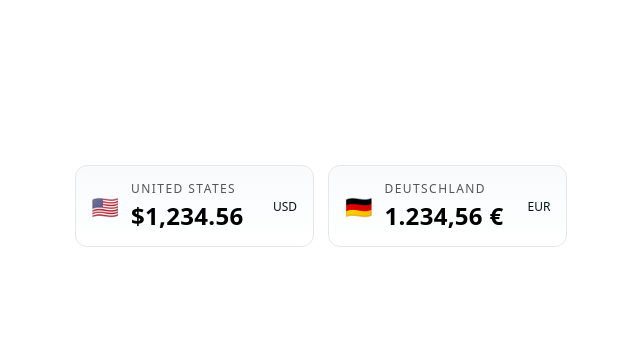
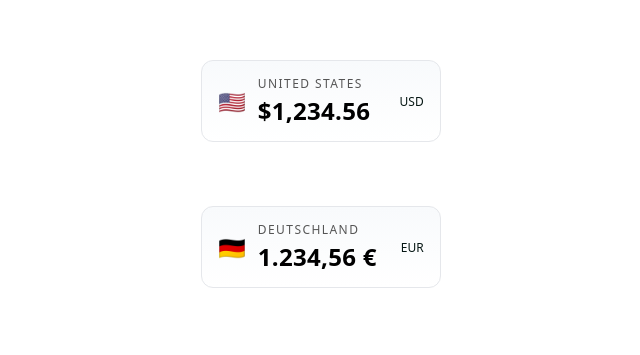
Before and after one commit to xfq/i18n, a plain HTML site: page price-tags/index.html in a window 1280 px wide. Shown: the part 194-549 px from the top of the page, without its empty margins (319-959 px from the left). Drawn offline with Linux system fonts and the light colour scheme.

Commit message:
Tweak the style

```diff
--- a/price-tags/index.html
+++ b/price-tags/index.html
@@ -52,18 +52,6 @@
         line-height: 1.5;
       }
 
-      .prices {
-        display: grid;
-        grid-template-columns: 1fr;
-        gap: 14px;
-      }
-
-      @media (min-width: 560px) {
-        .prices {
-          grid-template-columns: 1fr 1fr;
-        }
-      }
-
       .price-card {
         display: flex;
         align-items: center;
@@ -72,6 +60,7 @@
         border: 1px solid var(--tag-border);
         border-radius: 12px;
         padding: 14px 16px;
+        margin-block-end: 4rem;
       }
 
       .flag {
```
